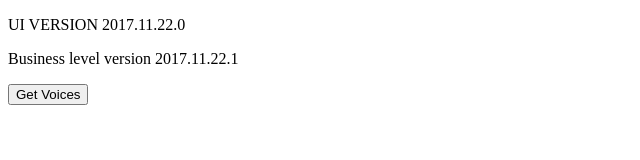
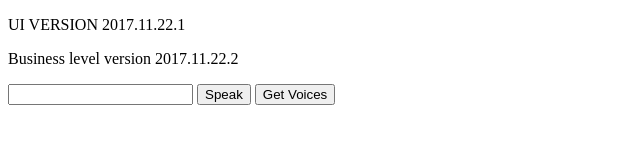
Before and after one commit to predaalexandru/predaalexandru.github.io, a plain HTML site: page synt.html in a window 1280 px wide. Shown: the whole page, without its empty margins (0-640 px from the left). Drawn offline with Linux system fonts and the light colour scheme.

Commit message:
Voice synt

```diff
--- a/synt.html
+++ b/synt.html
@@ -6,8 +6,11 @@
 </head>
 <body>
 
-<p>UI VERSION 2017.11.22.0</p>
+	<p>UI VERSION 2017.11.22.1</p>
 <p id="id_logic_level_version">Bussiness level version</p>
+
+<input type="text" id="id_text" />
+<button type="button" onclick="speak()">Speak</button>
 
 <button type="button" onclick="get_voices()">Get Voices</button>
 <p id="id_voices"></p>
--- a/synt.js
+++ b/synt.js
@@ -1,4 +1,4 @@
-document.getElementById("id_logic_level_version").innerHTML="Business level version 2017.11.22.1";
+document.getElementById("id_logic_level_version").innerHTML="Business level version 2017.11.22.2";
 
 var synt = window.speechSynthesis;
 
@@ -11,3 +11,10 @@ function get_voices()
 	}
 }
 //---------------------------------------------------------
+function speak()
+{
+	var enunt = new SpeechSynthesisUtterance();
+	enunt.text = document.getElementById("id_text").value;
+	synt.speak(enunt);
+}
+//--------------------------------------------------------
```
